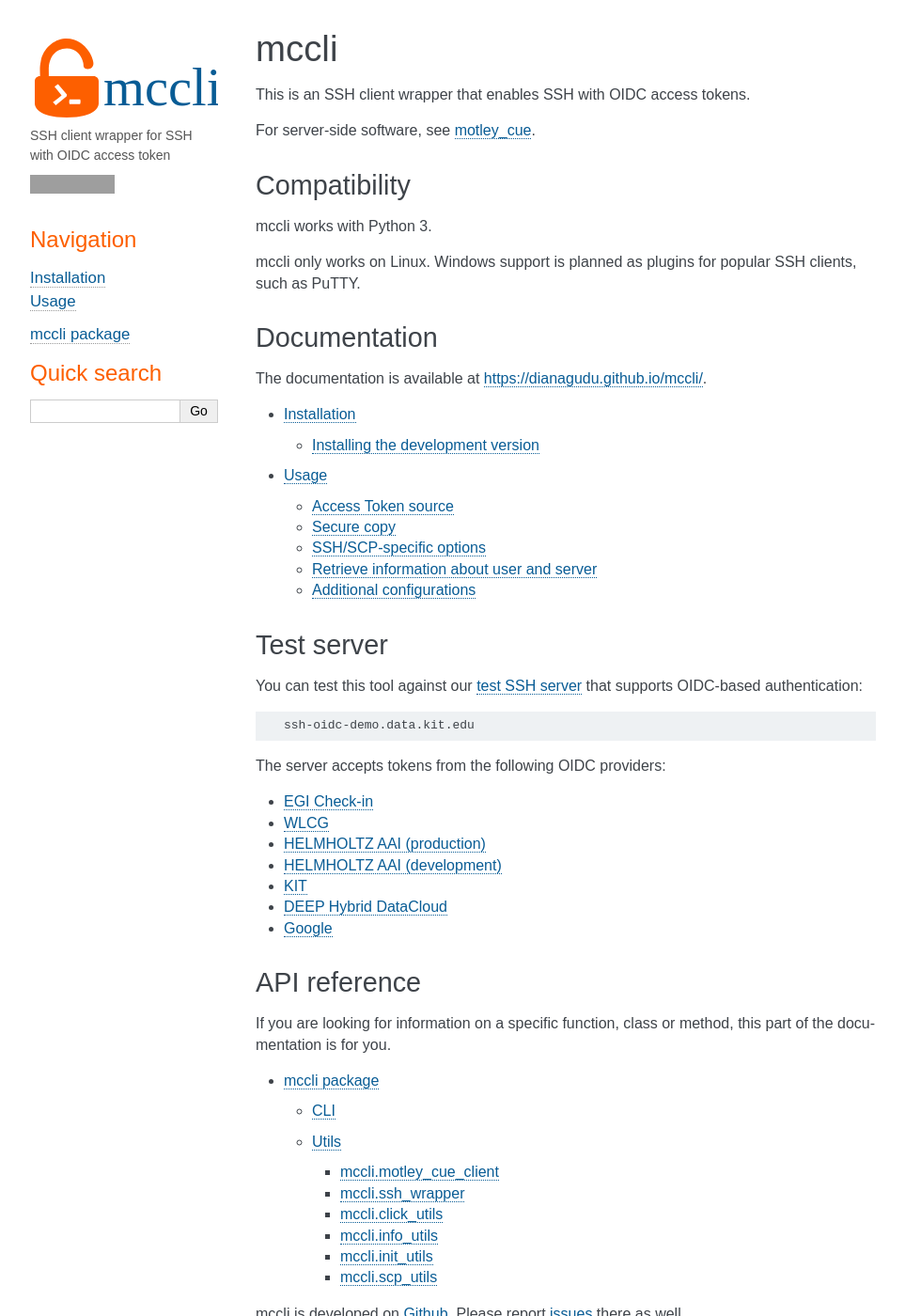
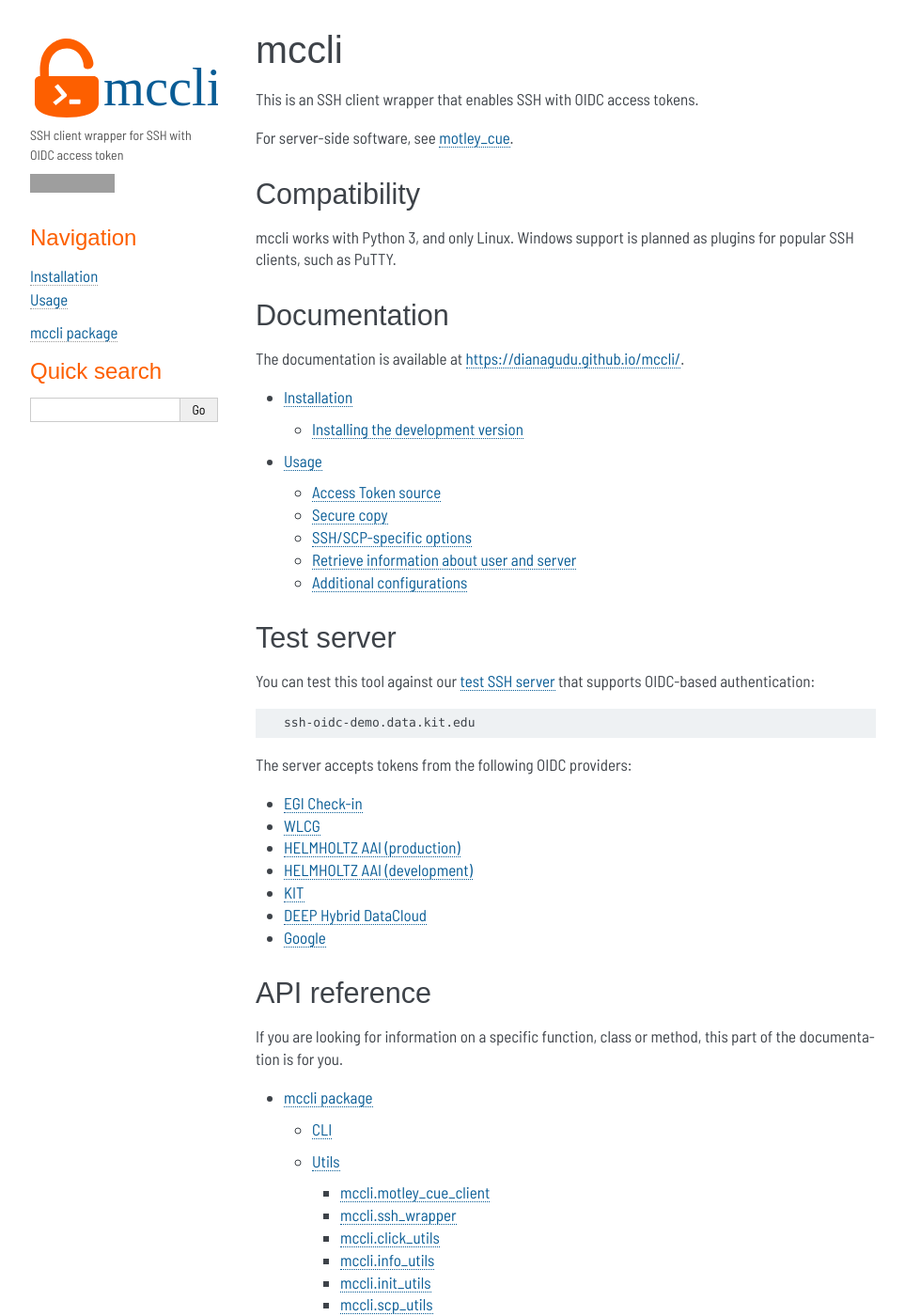
Before and after one commit to dianagudu/mccli, a Sphinx documentation site: the page built from doc/source/index.rst, in a window 1280 px wide and 1400 px high. Shown: the whole window at 94% size, without its empty margins (148-1111 px from the left). Built offline with Sphinx 7.4.7, drawn with Linux system fonts in a browser that asks for light colours; part of the change alters nothing that is shown; grey boxes are pictures that could not be loaded.

Commit message:
update docs with license info and fonts

```diff
--- a/README.rst
+++ b/README.rst
@@ -1,20 +1,15 @@
-mccli
-=====
+.. include:: doc/source/intro.rst
 
-This is an SSH client wrapper that enables SSH with OIDC access tokens.
+.. include:: doc/source/test_server.rst
 
-For server-side software, see `motley_cue
-<https://github.com/dianagudu/motley_cue>`_.
+License
+-------
 
-Compatibility
--------------
+The source code is licensed under the `MIT license <https://opensource.org/licenses/MIT>`_.
 
-mccli works with Python 3.
+The logo is licensed under the `Creative Commons Attribution 4.0 International License <http://creativecommons.org/licenses/by/4.0/>`_ (`"Fingerprint" <https://thenounproject.com/icon/fingerprint-286941/>`_ icon by Roselin Christina.S from NounProject.com).
 
-mccli only works on Linux. Windows support is planned as plugins for popular SSH clients, such as PuTTY.
-
-
-Documentation
--------------
-
-The documentation is available at https://dianagudu.github.io/mccli/.
+..
+    .. image:: https://i.creativecommons.org/l/by/4.0/88x31.png
+        :target: http://creativecommons.org/licenses/by/4.0/
+        :alt: CC BY 4.0
--- /dev/null
+++ b/doc/source/_static/css/fonts.css
@@ -0,0 +1 @@
+@import url('https://fonts.googleapis.com/css?family=Barlow+Semi+Condensed');
--- a/doc/source/conf.py
+++ b/doc/source/conf.py
@@ -137,13 +137,20 @@ html_theme_options = {
     'warn_border': '#fcece3ff',
     # fonts
     'head_font_family': 'Barlow Semi Condensed Medium, sans-serif',
-    'caption_font_family': 'Montserrat Medium, sans-serif',
-    'code_font_family': 'Liberation Mono, Roboto Mono, monospace',
-    'font_family': 'Montserrat Medium, sans-serif',
-    'font_size': 'medium',
+    'caption_font_family': 'Barlow Semi Condensed, sans-serif',
+    # 'code_font_family': 'Liberation Mono, Roboto Mono, monospace',
+    'font_family': 'Barlow Semi Condensed, sans-serif',
+    # 'font_size': 'medium',
     'code_font_size': 'small',
-    'caption_font_size': 'medium',
+    # 'caption_font_size': 'medium',
 }
+
+## sphinx-copybutton configs
+copybutton_prompt_text = "$ "
+copybutton_only_copy_prompt_lines = True
+copybutton_remove_prompts = True
+copybutton_copy_empty_lines = False
+copybutton_line_continuation_character = "\\"
 # Add any paths that contain custom static files (such as style sheets) here,
 # relative to this directory. They are copied after the builtin static files,
 # so a file named "default.css" will overwrite the builtin "default.css".
@@ -175,6 +182,9 @@ html_sidebars = {
         'sourcelink.html', 'searchbox.html' ],
 }
 
+html_css_files = [
+    'css/fonts.css',
+]
 
 # Additional templates that should be rendered to pages, maps page names to
 # template names.
--- a/doc/source/index.rst
+++ b/doc/source/index.rst
@@ -1,4 +1,4 @@
-.. include:: ../../README.rst
+.. include:: intro.rst
 
 .. toctree::
   :maxdepth: 2
@@ -6,26 +6,7 @@
   installation
   usage
 
-
-Test server
-------------
-
-You can test this tool against our `test SSH server <https://ssh-oidc-demo.data.kit.edu>`_ that supports OIDC-based authentication:
-
-.. code-block:: rst
-
-  ssh-oidc-demo.data.kit.edu
-
-
-The server accepts tokens from the following OIDC providers:
-
-* `EGI Check-in <https://aai.egi.eu/oidc>`_
-* `WLCG <https://wlcg.cloud.cnaf.infn.it>`_
-* `HELMHOLTZ AAI (production) <https://login.helmholtz.de/oauth2>`_
-* `HELMHOLTZ AAI (development) <https://login-dev.helmholtz.de/oauth2>`_
-* `KIT <https://oidc.scc.kit.edu/auth/realms/kit>`_
-* `DEEP Hybrid DataCloud <https://iam.deep-hybrid-datacloud.eu>`_
-* `Google <https://accounts.google.com>`_
+.. include:: test_server.rst
 
 
 API reference
--- /dev/null
+++ b/doc/source/intro.rst
@@ -0,0 +1,16 @@
+mccli
+=====
+
+This is an SSH client wrapper that enables SSH with OIDC access tokens.
+
+For server-side software, see `motley_cue <https://github.com/dianagudu/motley_cue>`_.
+
+Compatibility
+-------------
+
+mccli works with Python 3, and only Linux. Windows support is planned as plugins for popular SSH clients, such as PuTTY.
+
+Documentation
+-------------
+
+The documentation is available at https://dianagudu.github.io/mccli/.
--- /dev/null
+++ b/doc/source/test_server.rst
@@ -0,0 +1,21 @@
+.. _test_server:
+
+Test server
+------------
+
+You can test this tool against our `test SSH server <https://ssh-oidc-demo.data.kit.edu>`_ that supports OIDC-based authentication:
+
+.. code-block:: rst
+
+  ssh-oidc-demo.data.kit.edu
+
+
+The server accepts tokens from the following OIDC providers:
+
+* `EGI Check-in <https://aai.egi.eu/oidc>`_
+* `WLCG <https://wlcg.cloud.cnaf.infn.it>`_
+* `HELMHOLTZ AAI (production) <https://login.helmholtz.de/oauth2>`_
+* `HELMHOLTZ AAI (development) <https://login-dev.helmholtz.de/oauth2>`_
+* `KIT <https://oidc.scc.kit.edu/auth/realms/kit>`_
+* `DEEP Hybrid DataCloud <https://iam.deep-hybrid-datacloud.eu>`_
+* `Google <https://accounts.google.com>`_
```
Also changed, not shown: 1 other file.
